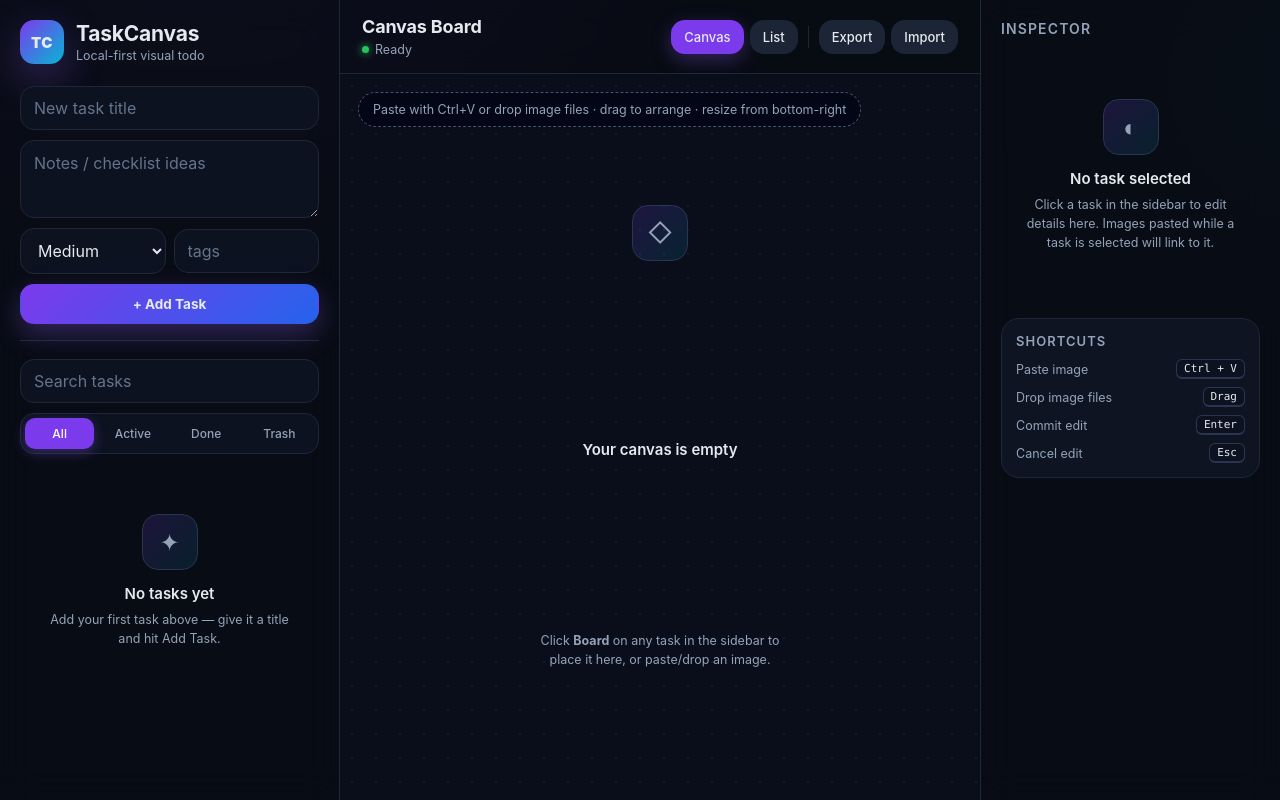
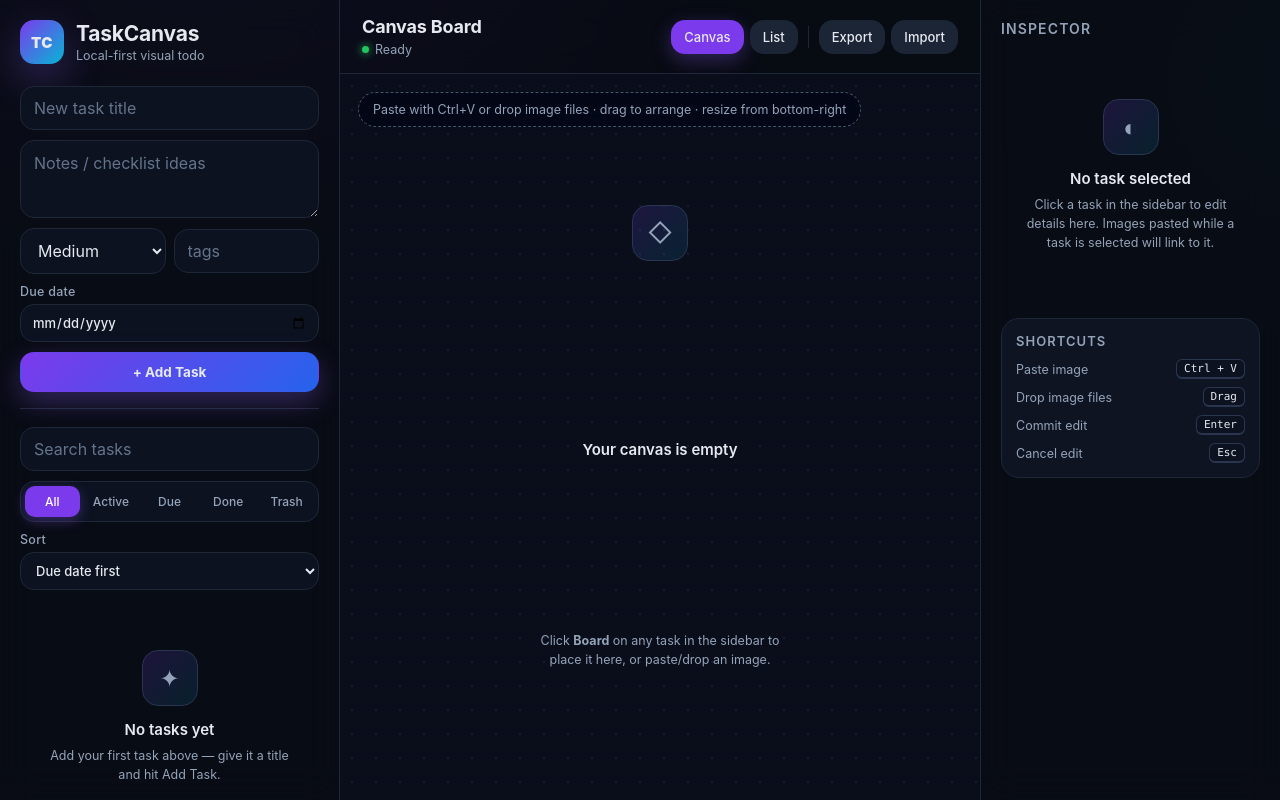
Before and after one commit to mek090/TaskCanvas, a React (Vite) app: page / in a window 1280 px wide. Built offline with nearby package versions, Linux system fonts and the light colour scheme.

Commit message:
feat: add due date UI and sorting

```diff
--- a/src/main.tsx
+++ b/src/main.tsx
@@ -6,7 +6,8 @@ import './styles.css';
 
 type Priority = 'low' | 'medium' | 'high';
 type Mode = 'list' | 'canvas';
-type TaskFilter = 'all' | 'active' | 'done' | 'trash';
+type TaskFilter = 'all' | 'active' | 'due' | 'done' | 'trash';
+type SortMode = 'due' | 'updated';
 
 type Todo = {
   id: string;
@@ -75,6 +76,45 @@ const priorityLabel: Record<Priority, string> = {
   high: 'High',
 };
 
+function todayKey() {
+  const now = new Date();
+  const year = now.getFullYear();
+  const month = String(now.getMonth() + 1).padStart(2, '0');
+  const day = String(now.getDate()).padStart(2, '0');
+  return `${year}-${month}-${day}`;
+}
+
+function normalizeDueDate(value: string | null | undefined) {
+  const trimmed = String(value ?? '').trim();
+  return trimmed.length > 0 ? trimmed : null;
+}
+
+function isOverdue(todo: Todo) {
+  return Boolean(todo.due_date && !todo.completed && todo.due_date < todayKey());
+}
+
+function dueLabel(todo: Todo) {
+  if (!todo.due_date) return 'No due date';
+  if (todo.due_date === todayKey()) return 'Due today';
+  if (isOverdue(todo)) return `Overdue · ${todo.due_date}`;
+  return `Due ${todo.due_date}`;
+}
+
+function compareTodosByDue(a: Todo, b: Todo) {
+  const completedDelta = Number(a.completed) - Number(b.completed);
+  if (completedDelta !== 0) return completedDelta;
+  if (a.due_date && b.due_date && a.due_date !== b.due_date) return a.due_date.localeCompare(b.due_date);
+  if (a.due_date && !b.due_date) return -1;
+  if (!a.due_date && b.due_date) return 1;
+  return b.updated_at.localeCompare(a.updated_at);
+}
+
+function compareTodosByUpdated(a: Todo, b: Todo) {
+  const completedDelta = Number(a.completed) - Number(b.completed);
+  if (completedDelta !== 0) return completedDelta;
+  return b.updated_at.localeCompare(a.updated_at);
+}
+
 const isTauri = typeof window !== 'undefined' && '__TAURI_INTERNALS__' in window;
 const MAX_IMAGE_BYTES = 15 * 1024 * 1024;
 const UNDO_TIMEOUT_MS = 7000;
@@ -111,7 +151,7 @@ async function webInvoke<T>(command: string, args: Record<string, unknown>): Pro
     case 'init_db':
       return undefined as T;
     case 'list_todos':
-      return db.todos.filter((todo) => !todo.deleted_at).sort((a, b) => Number(a.completed) - Number(b.completed)) as T;
+      return db.todos.filter((todo) => !todo.deleted_at).sort(compareTodosByDue) as T;
     case 'list_deleted_todos':
       return db.todos
         .filter((todo) => todo.deleted_at)
@@ -124,7 +164,7 @@ async function webInvoke<T>(command: string, args: Record<string, unknown>): Pro
       const input = args.input as Partial<Todo>;
       const todo: Todo = {
         id: uuid(), title: String(input.title ?? '').trim(), description: String(input.description ?? ''),
-        completed: false, priority: (input.priority as Priority) ?? 'medium', due_date: null, tags: String(input.tags ?? ''),
+        completed: false, priority: (input.priority as Priority) ?? 'medium', due_date: normalizeDueDate(input.due_date), tags: String(input.tags ?? ''),
         created_at: now, updated_at: now, deleted_at: null, sync_status: 'web_demo', version: 1,
       };
       db.todos.unshift(todo); writeWebDb(db); return todo as T;
@@ -341,7 +381,8 @@ function App() {
   const [imageUrls, setImageUrls] = useState<Record<string, string>>({});
   const [query, setQuery] = useState('');
   const [filter, setFilter] = useState<TaskFilter>('all');
-  const [draft, setDraft] = useState({ title: '', description: '', priority: 'medium' as Priority, tags: '' });
+  const [sortMode, setSortMode] = useState<SortMode>('due');
+  const [draft, setDraft] = useState({ title: '', description: '', priority: 'medium' as Priority, due_date: '', tags: '' });
   const [selectedTodoId, setSelectedTodoId] = useState<string | null>(null);
   const [status, setStatus] = useState('Ready');
   const [drag, setDrag] = useState<DragState | null>(null);
@@ -433,13 +474,16 @@ function App() {
   }, [query]);
 
   const filteredTodos = useMemo(() => {
-    return todos.filter((todo) => {
-      if (filter === 'trash') return false;
-      if (filter === 'active' && todo.completed) return false;
-      if (filter === 'done' && !todo.completed) return false;
-      return matchesQuery(todo);
-    });
-  }, [todos, filter, matchesQuery]);
+    return todos
+      .filter((todo) => {
+        if (filter === 'trash') return false;
+        if (filter === 'active' && todo.completed) return false;
+        if (filter === 'due' && (todo.completed || !todo.due_date)) return false;
+        if (filter === 'done' && !todo.completed) return false;
+        return matchesQuery(todo);
+      })
+      .sort(sortMode === 'due' ? compareTodosByDue : compareTodosByUpdated);
+  }, [todos, filter, matchesQuery, sortMode]);
 
   const filteredDeletedTodos = useMemo(() => deletedTodos.filter(matchesQuery), [deletedTodos, matchesQuery]);
   const isTrashView = filter === 'trash';
@@ -448,7 +492,7 @@ function App() {
     event.preventDefault();
     if (!draft.title.trim()) return;
     try {
-      const todo = await call<Todo>('create_todo', { input: draft });
+      const todo = await call<Todo>('create_todo', { input: { ...draft, due_date: normalizeDueDate(draft.due_date) } });
       await call<BoardItem>('upsert_board_item', {
         input: {
           item_type: 'todo',
@@ -460,7 +504,7 @@ function App() {
           z_index: 3,
         },
       });
-      setDraft({ title: '', description: '', priority: 'medium', tags: '' });
+      setDraft({ title: '', description: '', priority: 'medium', due_date: '', tags: '' });
       setSelectedTodoId(todo.id);
       setStatus('Created task and placed it on canvas');
       await refresh();
@@ -817,18 +861,27 @@ function App() {
             </select>
             <input value={draft.tags} onChange={(e) => setDraft({ ...draft, tags: e.target.value })} placeholder="tags" />
           </div>
+          <label className="compact-label">Due date<input type="date" value={draft.due_date} onChange={(e) => setDraft({ ...draft, due_date: e.target.value })} /></label>
           <button type="submit">+ Add Task</button>
         </form>
 
         <div className="toolbar">
           <input value={query} onChange={(e) => setQuery(e.target.value)} placeholder="Search tasks" />
           <div className="segmented">
-            {(['all', 'active', 'done', 'trash'] as const).map((name) => (
+            {(['all', 'active', 'due', 'done', 'trash'] as const).map((name) => (
               <button className={filter === name ? 'active' : ''} onClick={() => { setFilter(name); if (name === 'trash') setMode('list'); }} key={name}>
                 {name}
               </button>
             ))}
           </div>
+          {!isTrashView && (
+            <label className="compact-label">Sort
+              <select value={sortMode} onChange={(e) => setSortMode(e.target.value as SortMode)}>
+                <option value="due">Due date first</option>
+                <option value="updated">Recently updated</option>
+              </select>
+            </label>
+          )}
         </div>
 
         <div className="task-list">
@@ -867,7 +920,7 @@ function App() {
               <div className="task-row-body">
                 <strong>{todo.title}</strong>
                 <span>{todo.description || 'No description'}</span>
-                <small><b className={`pill ${todo.priority}`}>{priorityLabel[todo.priority]}</b>{todo.tags ? ` · ${todo.tags}` : ''}</small>
+                <small><b className={`pill ${todo.priority}`}>{priorityLabel[todo.priority]}</b>{todo.due_date && <b className={`due-pill ${isOverdue(todo) ? 'overdue' : ''}`}>{dueLabel(todo)}</b>}{todo.tags ? ` · ${todo.tags}` : ''}</small>
               </div>
               <button className="ghost" onClick={(e) => { e.stopPropagation(); void placeExistingTodo(todo); }}>Board</button>
             </article>
@@ -925,7 +978,7 @@ function App() {
                     </div>
                     <h3>{todo.title}</h3>
                     <p>{todo.description}</p>
-                    <footer>{todo.tags || 'untagged'}</footer>
+                    <footer>{todo.due_date ? dueLabel(todo) : (todo.tags || 'untagged')}</footer>
                     <span className="resize" onPointerDown={(e) => { e.stopPropagation(); beginDrag(e, item, 'resize'); }} />
                   </div>
                 );
@@ -980,6 +1033,7 @@ function App() {
                   <select value={todo.priority} onChange={(e) => updateTodoField(todo.id, { priority: e.target.value as Priority })}>
                     <option value="low">Low</option><option value="medium">Medium</option><option value="high">High</option>
                   </select>
+                  <input aria-label={`Due date for ${todo.title}`} type="date" value={todo.due_date ?? ''} onChange={(e) => updateTodoField(todo.id, { due_date: normalizeDueDate(e.target.value) })} />
                   <button onClick={() => toggleTodo(todo)}>{todo.completed ? 'Mark active' : 'Complete'}</button>
                   <button className="danger" onClick={() => deleteTodo(todo.id)}>Delete</button>
                 </div>
@@ -996,6 +1050,8 @@ function App() {
             <label>Title<EditableInput value={selectedTodo.title} onCommit={(v) => updateTodoField(selectedTodo.id, { title: v })} /></label>
             <label>Description<EditableTextarea value={selectedTodo.description} onCommit={(v) => updateTodoField(selectedTodo.id, { description: v })} /></label>
             <label>Priority<select value={selectedTodo.priority} onChange={(e) => updateTodoField(selectedTodo.id, { priority: e.target.value as Priority })}><option value="low">Low</option><option value="medium">Medium</option><option value="high">High</option></select></label>
+            <label>Due date<input type="date" value={selectedTodo.due_date ?? ''} onChange={(e) => updateTodoField(selectedTodo.id, { due_date: normalizeDueDate(e.target.value) })} /></label>
+            {selectedTodo.due_date && <div className={`due-summary ${isOverdue(selectedTodo) ? 'overdue' : ''}`}>{dueLabel(selectedTodo)}</div>}
             <label>Tags<EditableInput value={selectedTodo.tags} onCommit={(v) => updateTodoField(selectedTodo.id, { tags: v })} /></label>
             <button onClick={() => toggleTodo(selectedTodo)}>{selectedTodo.completed ? 'Reopen task' : 'Mark complete'}</button>
             <button className="danger" onClick={() => deleteTodo(selectedTodo.id)}>Delete task</button>
--- a/src/styles.css
+++ b/src/styles.css
@@ -127,6 +127,8 @@ h1, h2, h3, p { margin: 0; }
 .brand p, .topbar p, .muted { color: var(--text-dim); font-size: 12.5px; margin-top: 2px; }
 
 .composer, .toolbar, .inspector-form { display: grid; gap: 10px; }
+.compact-label { gap: 5px; }
+.compact-label input, .compact-label select { padding: 9px 11px; font-size: 13px; }
 .row { display: grid; grid-template-columns: 1fr 1fr; gap: 8px; align-items: center; }
 .composer { padding-bottom: 16px; border-bottom: 1px solid var(--border); }
 .composer button[type="submit"] {
@@ -140,7 +142,7 @@ h1, h2, h3, p { margin: 0; }
 .toolbar { margin: 18px 0 12px; }
 .segmented {
   display: grid;
-  grid-template-columns: repeat(4, 1fr);
+  grid-template-columns: repeat(5, 1fr);
   gap: 4px;
   padding: 4px;
   border-radius: var(--radius);
@@ -374,6 +376,32 @@ h1, h2, h3, p { margin: 0; }
 .pill.low { background: rgba(20, 184, 166, 0.18); color: var(--prio-low); border: 1px solid rgba(20, 184, 166, 0.3); }
 .pill.medium { background: rgba(139, 92, 246, 0.18); color: var(--accent); border: 1px solid rgba(139, 92, 246, 0.3); }
 .pill.high { background: rgba(239, 68, 68, 0.18); color: var(--prio-high); border: 1px solid rgba(239, 68, 68, 0.3); }
+.due-pill, .due-summary {
+  display: inline-flex;
+  align-items: center;
+  gap: 5px;
+  border: 1px solid rgba(14, 165, 233, 0.28);
+  background: rgba(14, 165, 233, 0.12);
+  color: #7dd3fc;
+  border-radius: 999px;
+  padding: 3px 8px;
+  font-size: 10.5px;
+  font-weight: 700;
+  letter-spacing: 0.02em;
+}
+.due-pill::before, .due-summary::before { content: "⏱"; }
+.due-pill.overdue, .due-summary.overdue {
+  border-color: rgba(239, 68, 68, 0.38);
+  background: rgba(239, 68, 68, 0.15);
+  color: #fca5a5;
+}
+.due-summary {
+  justify-content: center;
+  width: 100%;
+  border-radius: var(--radius);
+  padding: 8px 10px;
+  font-size: 12px;
+}
 
 .list-mode { padding: 22px; overflow: auto; display: grid; gap: 14px; align-content: start; }
 .detail-card {
```
Also changed, not shown: 1 other file (tests, documents, lock files or other folders).
